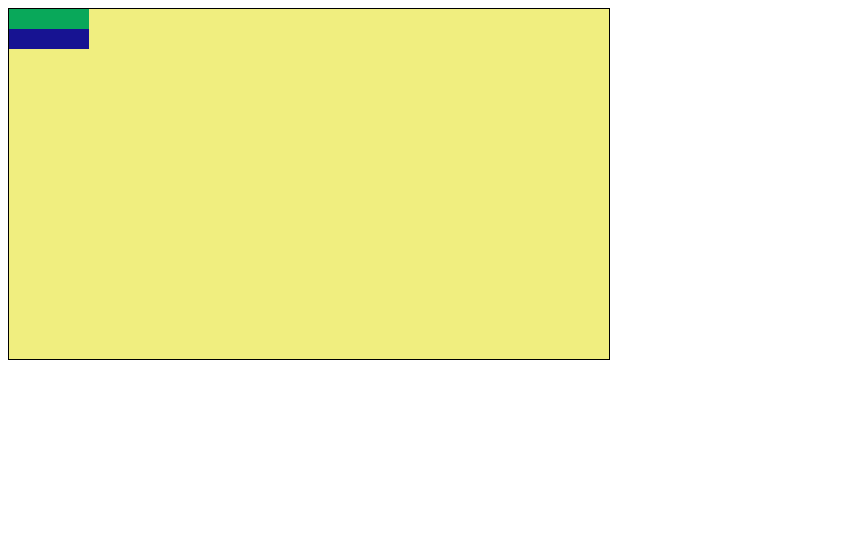
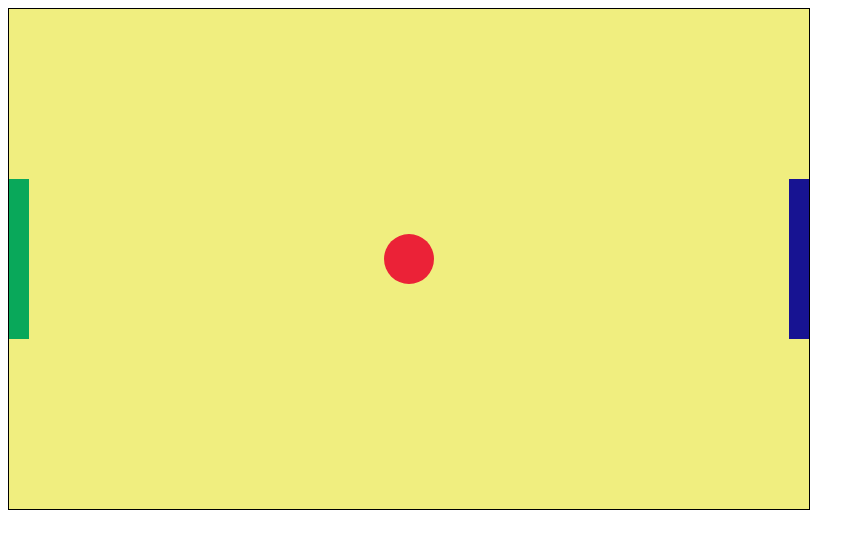
Before and after one commit to Mikhail-Tarasevich/JavaScript, a plain HTML site: page N43/index.html in a window 1280 px wide. Shown: the whole page, without its empty margins (0-865 px from the left). Drawn offline with Linux system fonts and the light colour scheme.

Commit message:
Добавлены и спозиционированы ракетки и мяч

```diff
--- a/N43/index.html
+++ b/N43/index.html
@@ -12,6 +12,8 @@
 		</div>
 		<div id = "rocket2" class="rocket">
 		</div>
+		<div id = "ball" class="ball">
+		</div>
 	</div>
 </body>
 
--- a/N43/script.js
+++ b/N43/script.js
@@ -2,13 +2,11 @@
 
 function run() {
     var rocket1 = document.getElementById('rocket1');
-    rocket1.style.top = 100 + 'px';
-    rocket1.style.right = 100 + 'px';
+//    rocket1.style.right = 100 + 'px';
     rocket1.style.backgroundColor = '#09A85A';
 
     var rocket2 = document.getElementById('rocket2');
-    rocket2.style.top = 200 + 'px';
-    rocket2.style.bottom = 200 + 'px';
+    rocket2.style.left = 780 + 'px';
     rocket2.style.backgroundColor = '#171392';
 }
 
--- a/N43/style.css
+++ b/N43/style.css
@@ -1,14 +1,27 @@
 .tennis {
 	background: #F0EE7F;
-	height: 350px;
-    width: 600px;
+	height: 500px;
+    width: 800px;
 	border: solid 1px black;
 	position: relative;
 }
 .rocket {
-	height: 20px;
-    width: 80px;
+	position: absolute;
+	height: 160px;
+	width: 20px;
+	top: 170px;
 }
+
+.ball {
+	position: absolute;
+	background: #EB2237;
+	height: 50px;
+	width: 50px;
+	top: 225px;
+	left: 375px;
+	border-radius: 50%;
+}
+
 .topFrame {
 	background: red;
 	height: 50px;
```
